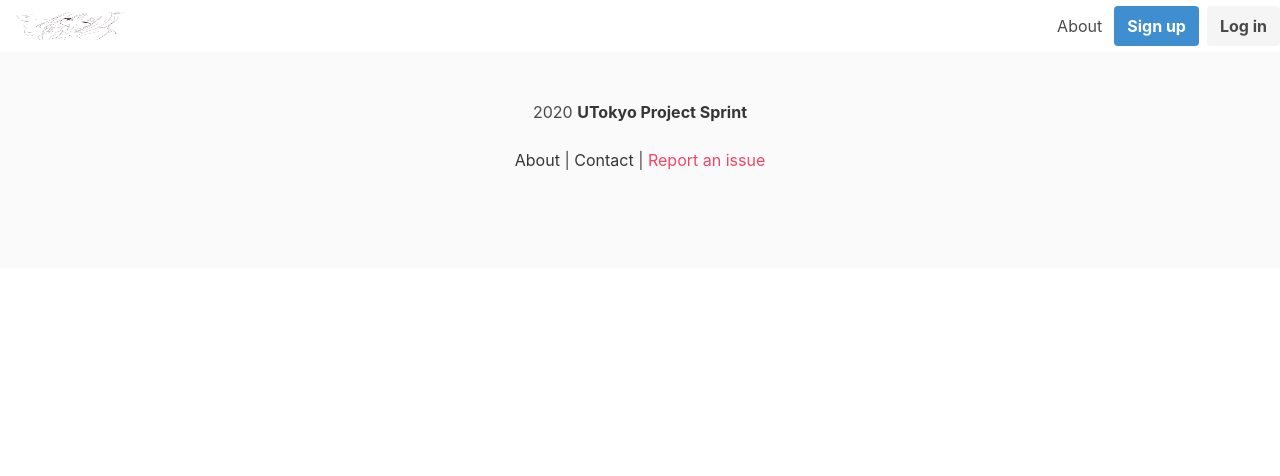
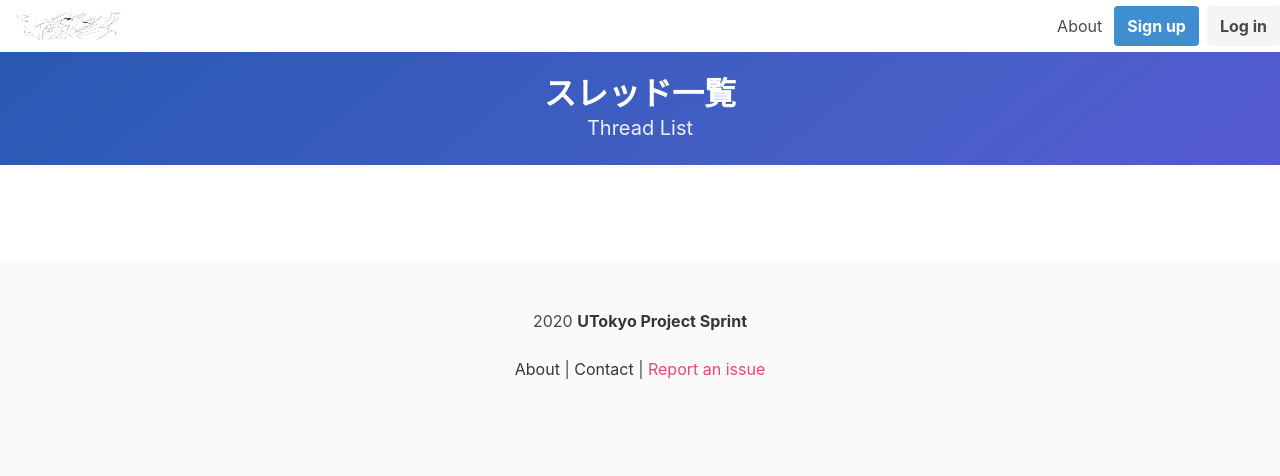
Before and after one commit to tsubuanko/UTAB, a Django app: page /thread/ in a window 1280 px wide. Shown: the top 476 px of the page. Run offline with Django 3.2, Linux system fonts and the light colour scheme; data that the repository does not hold is empty; some libraries are stand-ins or nearby versions.

Commit message:
スレッド追加ページの作成

```diff
--- a/cms/admin.py
+++ b/cms/admin.py
@@ -5,7 +5,7 @@ from django.contrib.auth.admin import UserAdmin as BaseUserAdmin
 from django.contrib.auth.forms import ReadOnlyPasswordHashField
 
 from .models import (
-    User, Thread
+    User, Thread, Post
 )
 
 
@@ -90,3 +90,4 @@ admin.site.register(User, UserAdmin)
 admin.site.unregister(Group)
 
 admin.site.register(Thread)
+admin.site.register(Post)
--- a/cms/templates/cms/thread.html
+++ b/cms/templates/cms/thread.html
@@ -1,13 +1,31 @@
 {% extends 'cms/base.html' %}
 
+{% block title %}スレッド一覧 | {% endblock %}
+
+{% block hero %}
+<section class="hero is-small is-link is-bold">
+    <div class="hero-body">
+        <div class="container has-text-centered">
+            <h1 class="title">スレッド一覧</h1>
+            <h2 class="subtitle">Thread List</h2>
+        </div>
+    </div>
+</section>
+{% endblock %}
+
 {% block content %}
-    <div class="contents">
-<ul>
-    {% for item in object_list %}
-    <li><a href="{% url 'cms:post' pk=item.pk %}">{{ item }}</a></li>
-    {% endfor %}
-</ul>
+<section class="section">
+    <div class="container">
+        <div class="tile is-ancestor">
+            <div class="tile is-12 is-vertical is-parent">
+                {% for item in object_list %}
+                <div class="tile is-child box">
+                    <a class="title is-4" href="{% url 'cms:post' pk=item.pk %}">{{ item }}</a>
+                    <p>Lorem ipsum dolor sit</p>
+                </div>
+                {% endfor %}
+            </div>
+        </div>
     </div>
-
-
+</section>
 {% endblock %}
--- a/cms/urls.py
+++ b/cms/urls.py
@@ -16,4 +16,5 @@ urlpatterns = [
 
     path('thread/', views.ThreadListView.as_view(), name='thread'),
     path('thread/<int:pk>/', views.post_list, name='post'),
+    path('thread/add/', views.add_thread, name='thread_add'),
 ]
--- a/cms/views.py
+++ b/cms/views.py
@@ -6,9 +6,6 @@ from django.http import HttpResponseRedirect
 from django.shortcuts import resolve_url, redirect, render, get_object_or_404
 from django.urls import reverse_lazy
 from django.views.generic.base import TemplateView
-from django.views.generic.edit import (
-    CreateView, UpdateView,
-)
 from django.views.generic.detail import DetailView
 from django.views.generic.list import ListView
 from django.views.generic.edit import (
@@ -17,7 +14,7 @@ from django.views.generic.edit import (
 
 from .mixins import OnlyYouMixin
 from .forms import (
-    LoginForm, UserCreateForm, UserUpdateForm, ThreadForm, PostForm
+    LoginForm, UserCreateForm, UserUpdateForm, ThreadForm, PostForm,
 )
 from .models import Thread, Post
 
@@ -84,6 +81,7 @@ class ThreadListView(ListView):
     model = Thread    # Thread.objects.all()を裏側でやってくれてる
     template_name = "cms/thread.html"
 
+
 def post_list(request, pk):
     per_page = 10
 
@@ -99,3 +97,15 @@ def post_list(request, pk):
 
     context = {'form': form, 'post_list': post_list}
     return render(request, 'cms/post.html', context)
+
+
+def add_thread(request):
+    form = ThreadForm(request.POST or None)
+
+    if form.is_valid():
+        post = form.save(commit=False)
+        post.save()
+        return redirect('cms:thread')
+
+    context = {'form': form,}
+    return render(request, 'cms/thread_add.html', context)
```
Also changed, not shown: cms/templates/cms/thread_add.html (added, +16 -0 lines), cms/forms.py (line endings or trailing spaces).
